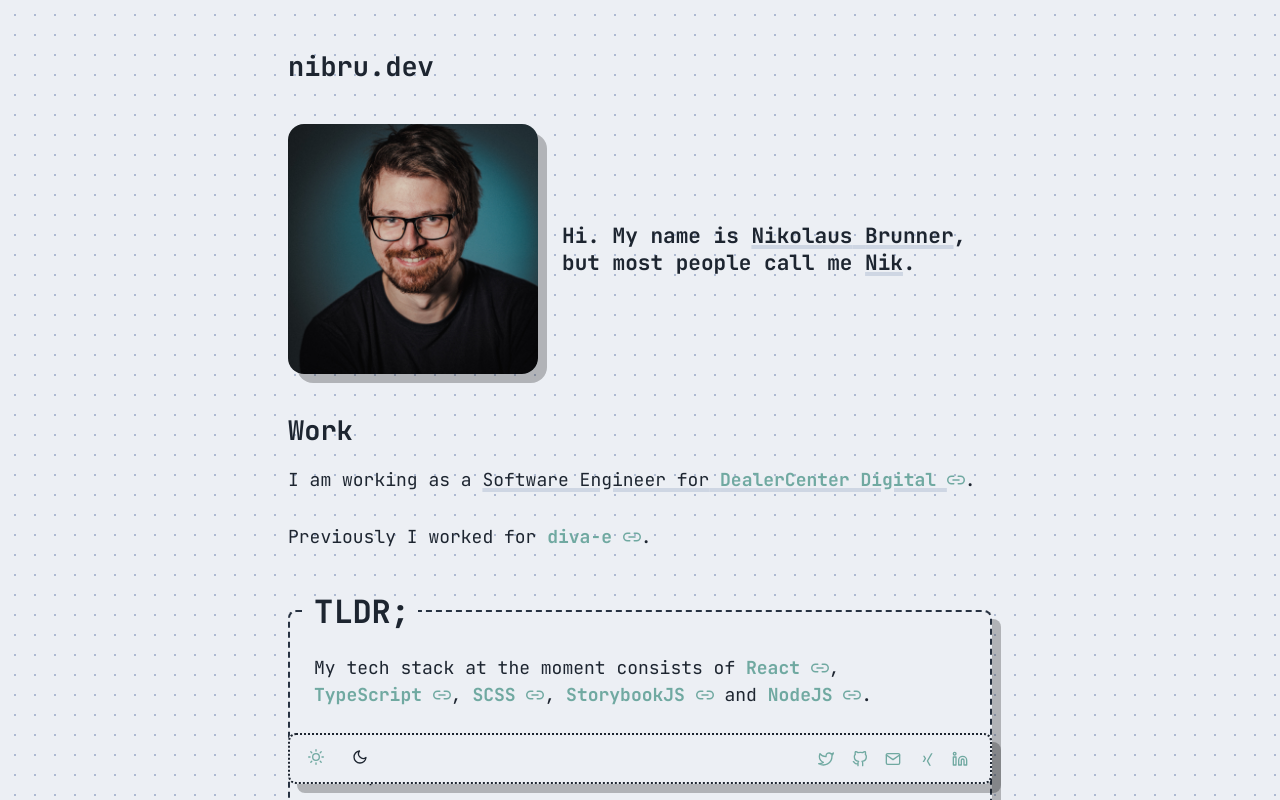
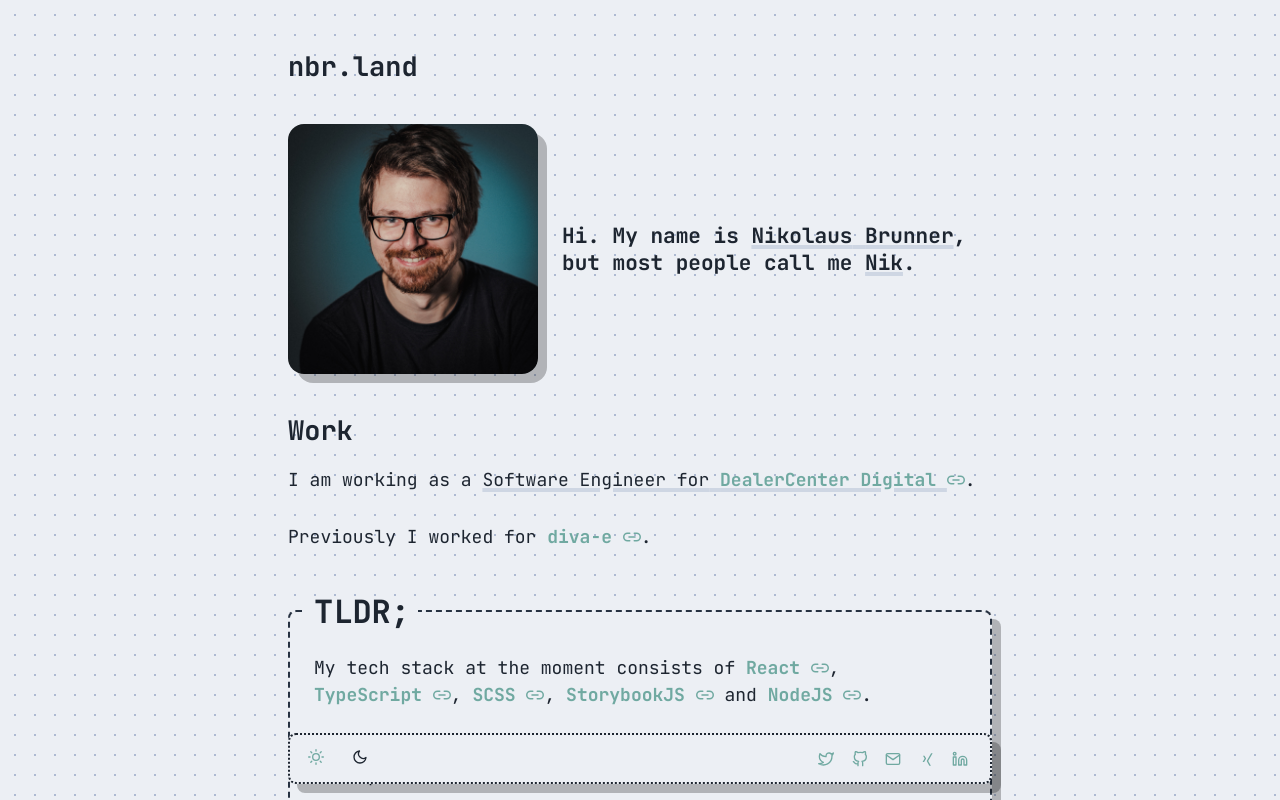
Before and after one commit to nikbrunner/nibru.dev, a Next.js app: page / in a window 1280 px wide. Shown: the top 800 px of the page. Built offline with nearby package versions, Linux system fonts and the light colour scheme.

Commit message:
index: update stiteTitle

```diff
--- a/config/config.ts
+++ b/config/config.ts
@@ -7,7 +7,7 @@ export interface IConfig {
 }
 
 export const config: IConfig = {
-  siteTitle: "nibru.dev",
+  siteTitle: "nbr.land",
   dateFormat: "YY.MM.DD",
   breakpoints: {
     xs: 320,
--- a/pages/index.tsx
+++ b/pages/index.tsx
@@ -144,7 +144,7 @@ const Home = () => {
             </Link>
             , which has <Highlight>over 40k downloads</Highlight> at the moment, or
             of course{" "}
-            <Link href="https://github.com/nikbrunner/nibru.dev" type="external">
+            <Link href="https://nbr.land" type="external">
               this website
             </Link>
             .
```
